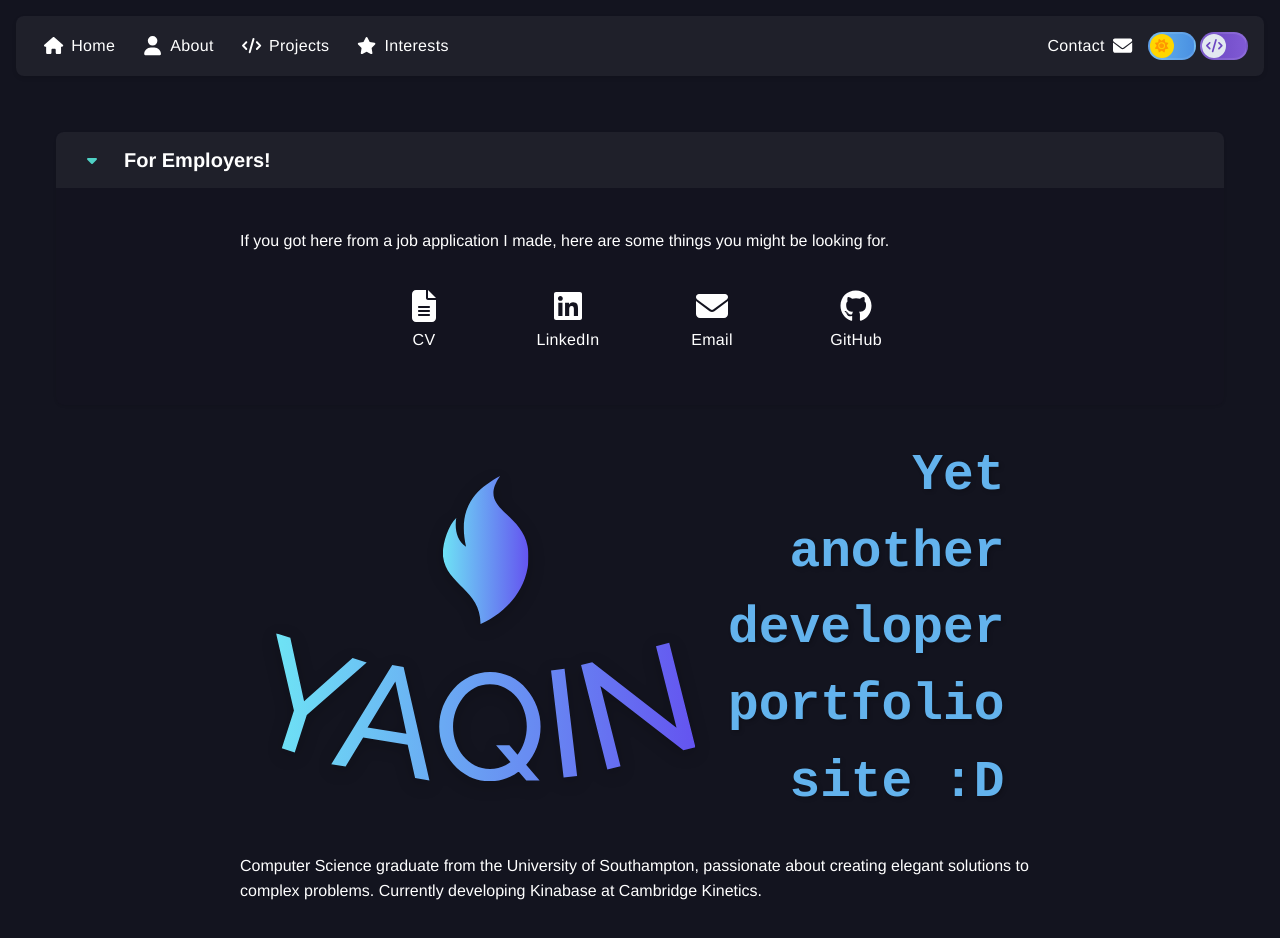
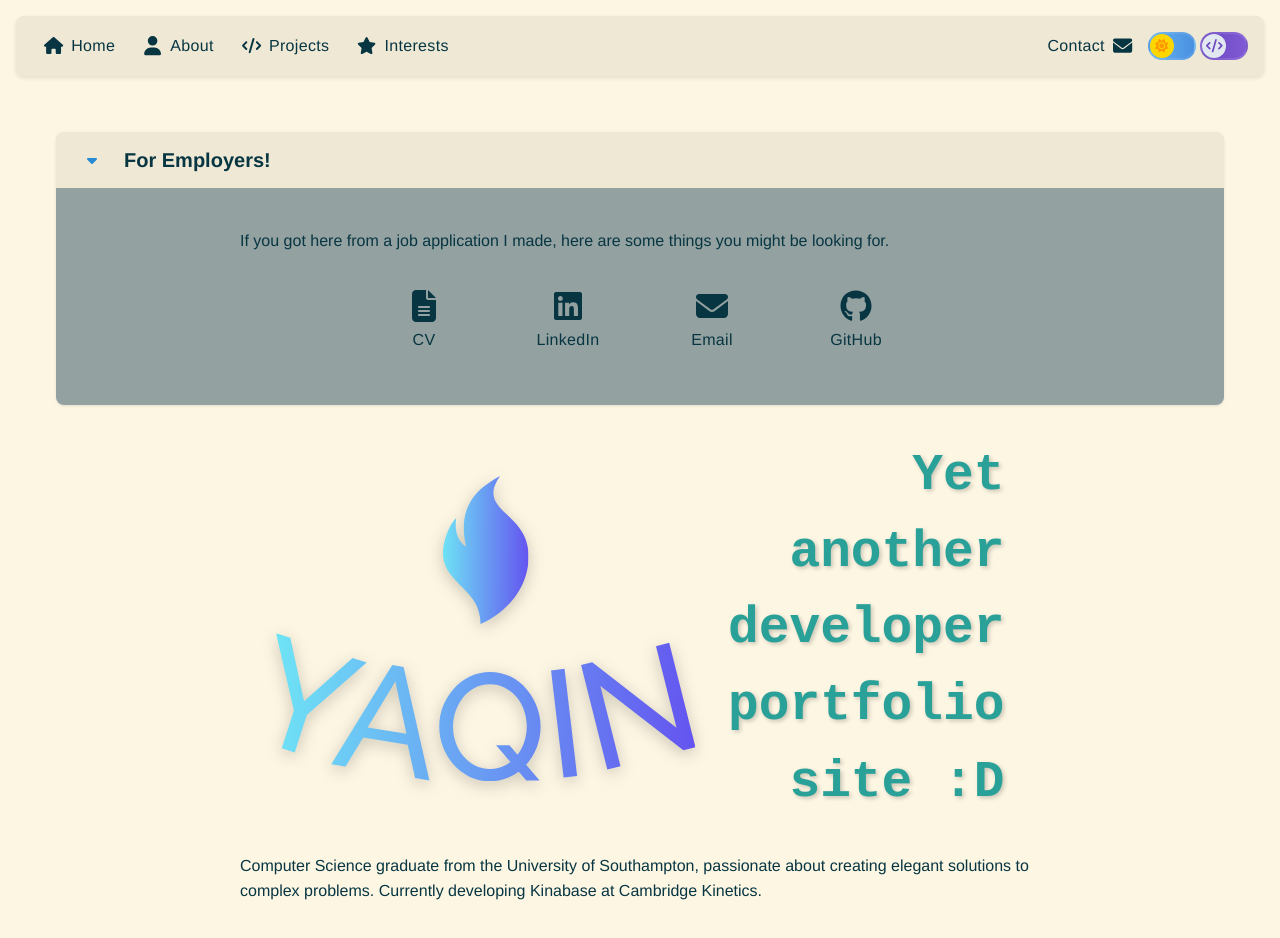
Before and after one commit to yaq1n0/yaqinhasan.com, a Vue app: page / in a window 1280 px wide. Shown: the top 938 px of the page. Built offline with nearby package versions, Linux system fonts and the light colour scheme.

Commit message:
better light theme

```diff
--- a/src/styles/main.scss
+++ b/src/styles/main.scss
@@ -8,24 +8,24 @@
 
 // CSS Variables for Theming
 :root {
-  // Light theme colors
-  --color-bg-primary: #{map.get(map.get($colors, "background"), "base")};
-  --color-bg-secondary: #{map.get(map.get($colors, "background"), "light")};
-  --color-bg-tertiary: #{map.get(map.get($colors, "background"), "dark")};
-  --color-text-primary: #{map.get(map.get($colors, "text"), "primary")};
-  --color-text-secondary: #{map.get(map.get($colors, "text"), "secondary")};
-  --color-accent: #{map.get(map.get($colors, "primary"), "base")};
-  --color-accent-light: #{map.get(map.get($colors, "primary"), "light")};
-  --color-accent-dark: #{map.get(map.get($colors, "primary"), "dark")};
-  --color-accent-translucent: rgba(79, 209, 197, 0.15);
-  --color-border: rgba(255, 255, 255, 0.1);
+  // Light theme colors (Solarized Light with improved contrast)
+  --color-bg-primary: #fdf6e3;
+  --color-bg-secondary: #eee8d5;
+  --color-bg-tertiary: #93a1a1;
+  --color-text-primary: #073642;
+  --color-text-secondary: #586e75;
+  --color-accent: #268bd2;
+  --color-accent-light: #2aa198;
+  --color-accent-dark: #dc322f;
+  --color-accent-translucent: rgba(38, 139, 210, 0.15);
+  --color-border: rgba(88, 110, 117, 0.3);
 
   // Fonts
   --font-mono: #{$font-family-mono};
 }
 
 :root.dark {
-  // Dark theme colors - you can adjust these values
+  // Dark theme colors (keeping current dark theme)
   --color-bg-primary: #0a0b11;
   --color-bg-secondary: #13141f;
   --color-bg-tertiary: #1e2030;
@@ -98,15 +98,15 @@ button {
 }
 
 ::-webkit-scrollbar-track {
-  background: rgba(255, 255, 255, 0.1);
+  background: var(--color-bg-secondary);
 }
 
 ::-webkit-scrollbar-thumb {
-  background: rgba(255, 255, 255, 0.2);
+  background: var(--color-border);
   border-radius: map.get($border-radius, "full");
 
   &:hover {
-    background: rgba(255, 255, 255, 0.3);
+    background: var(--color-text-secondary);
   }
 }
 
```
